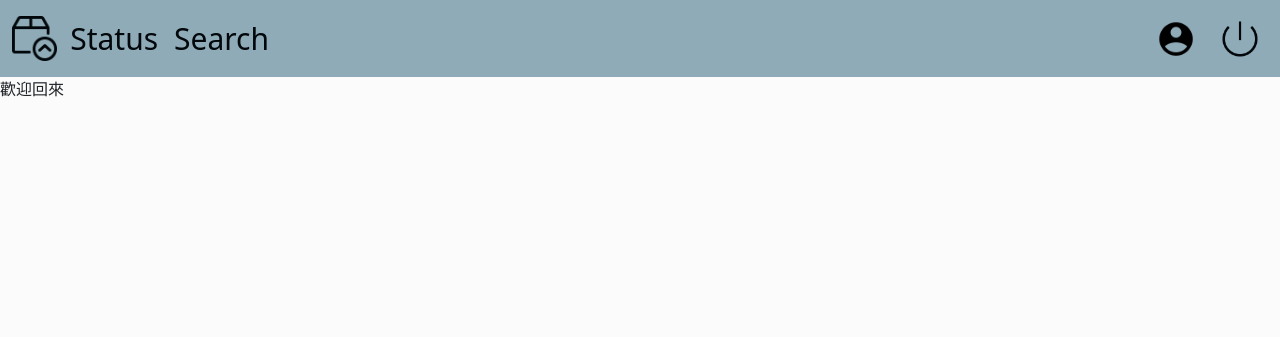
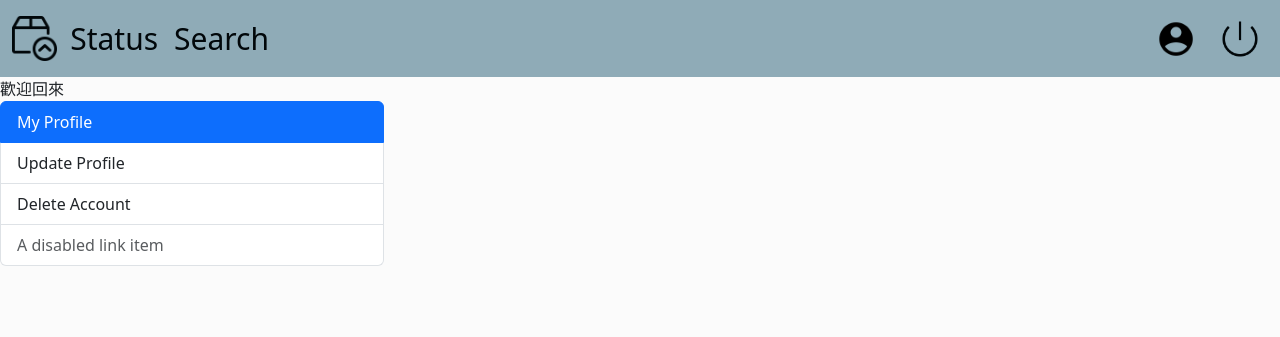
Before and after one commit to miamii11036/WarehouseVerification.github.io, a Django app: template ShippingSystem/myweb/templates/enroll&login/member.html in a window 1280 px wide. Shown: the top 337 px of the page. Run offline with Django 5.2, Linux system fonts and the light colour scheme; the template is opened without the code that fills it, so the values that code supplies are empty.

Commit message:
修正登入成功頁面

```diff
--- a/ShippingSystem/ShippingSystem/urls.py
+++ b/ShippingSystem/ShippingSystem/urls.py
@@ -17,12 +17,13 @@ Including another URLconf
 
 from django.contrib import admin
 from django.urls import path
-from myweb.views import index, enroll, enrollok, user_login
+from myweb.views import index, enroll, enrollok, user_login, member
 
 urlpatterns = [
     path("admin/", admin.site.urls),
     path("", index),
     path("enroll/", enroll),
     path("enrollok/", enrollok),
-    path("login/", user_login, name="login")
+    path("login/", user_login, name="login"),
+    path("member/", member)
 ]
--- a/ShippingSystem/myweb/templates/enroll&login/member.html
+++ b/ShippingSystem/myweb/templates/enroll&login/member.html
@@ -13,7 +13,15 @@
 <!-----------------------這裡是會員資料----------------------------------------------------------------->
 {% block content %}
 <div>{{username}} 歡迎回來</div>
-
-
+<fieldset class="functionlist">
+  <div class="list-group" style="width: 30%;">
+    <a href="#" class="list-group-item list-group-item-action active" aria-current="true">
+    My Profile
+    </a>
+    <a href="#" class="list-group-item list-group-item-action">Update Profile</a>
+    <a href="#" class="list-group-item list-group-item-action">Delete Account</a>
+    <a class="list-group-item list-group-item-action disabled" aria-disabled="true">A disabled link item</a>
+  </div>
+</fieldset>
 
 {% endblock %}
```
Also changed, not shown: ShippingSystem/myweb/views.py (+14 -1 lines).
